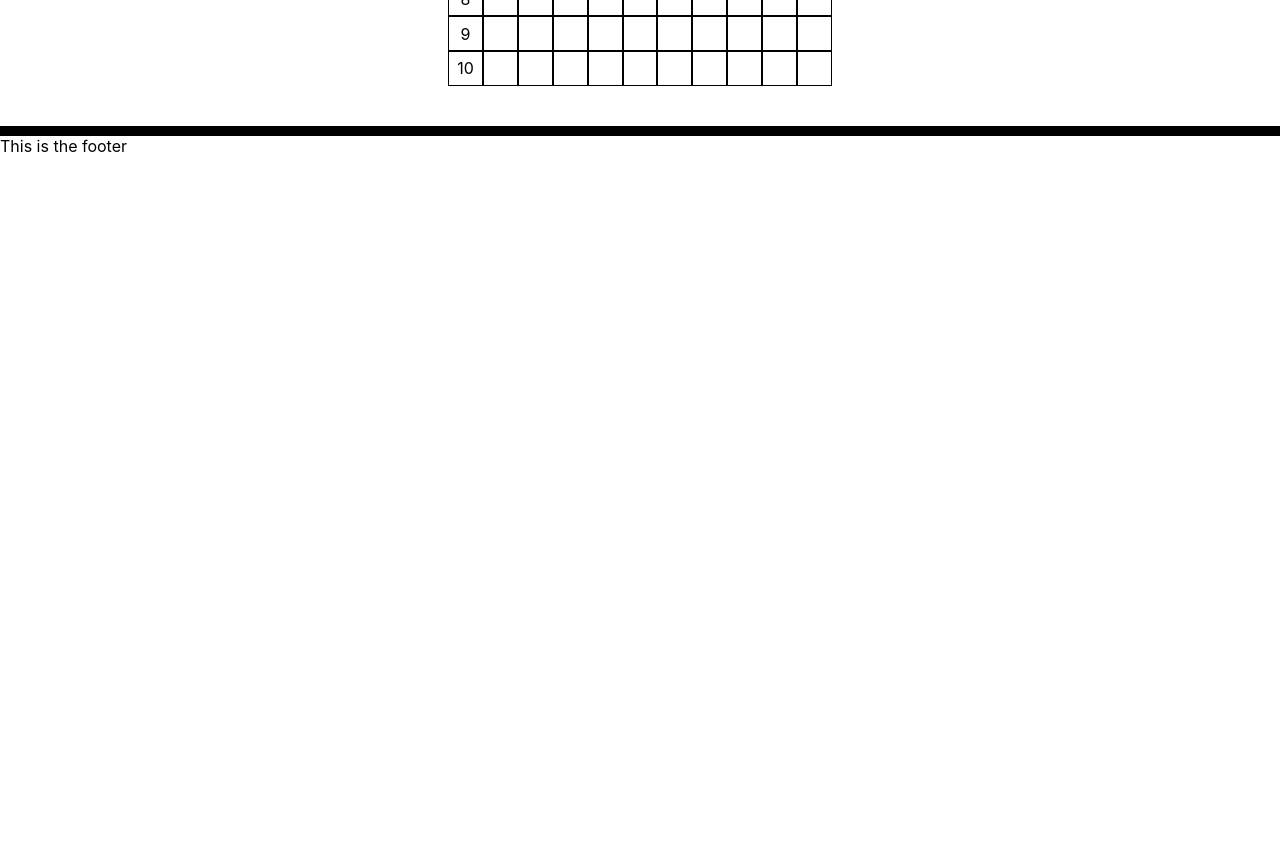
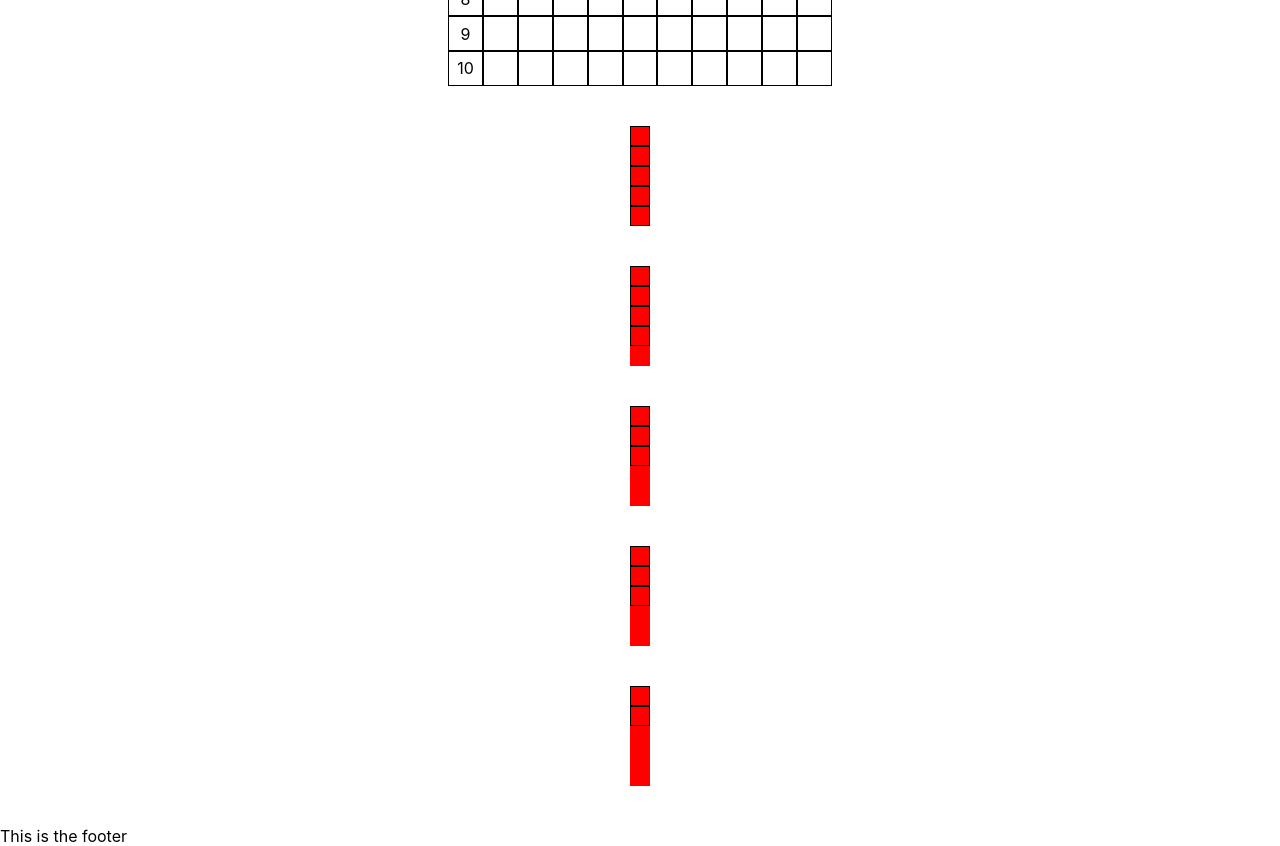
Before and after one commit to caldric/battleship-client, a React (Create React App) app: page /game in a window 1280 px wide. Shown: the part 1020-1866 px from the top of the page. Before the commit the page ends 1176 px from the top, so only its background shows below. Built offline with nearby package versions, Linux system fonts and the light colour scheme.

Commit message:
adding multiple ships to game

```diff
--- a/src/component/Game.jsx
+++ b/src/component/Game.jsx
@@ -10,12 +10,34 @@ const Game = () => {
       <Board />
       <p>YOUR SHIPS</p>
       <Board />
-      <div id="carrier" className="ships">
-        <Square />
-        <Square />
-        <Square />
-        <Square />
-        <Square />
+      <div id="allships" className="allships">
+        <div id="carrier" className="image ships">
+          <Square />
+          <Square />
+          <Square />
+          <Square />
+          <Square />
+        </div>
+        <div id="battleship" className="image ships">
+          <Square />
+          <Square />
+          <Square />
+          <Square />
+        </div>
+        <div id="cruiser" className="image ships">
+          <Square />
+          <Square />
+          <Square />
+        </div>
+        <div id="submarine" className="image ships">
+          <Square />
+          <Square />
+          <Square />
+        </div>
+        <div id="destroyer" className="image ships">
+          <Square />
+          <Square />
+        </div>
       </div>
     </div>
   );
--- a/src/index.css
+++ b/src/index.css
@@ -32,3 +32,15 @@ code {
   justify-content: center;
   align-items: center;
 }
+
+.ships {
+  display: grid;
+  grid-template-rows: repeat(5, 1fr);
+  width: 20px;
+  height: 100px;
+  margin: 40px auto;
+}
+
+.image {
+  background-color: red;
+}
```
Also changed, not shown: public/battleship-drawing.png (added).
